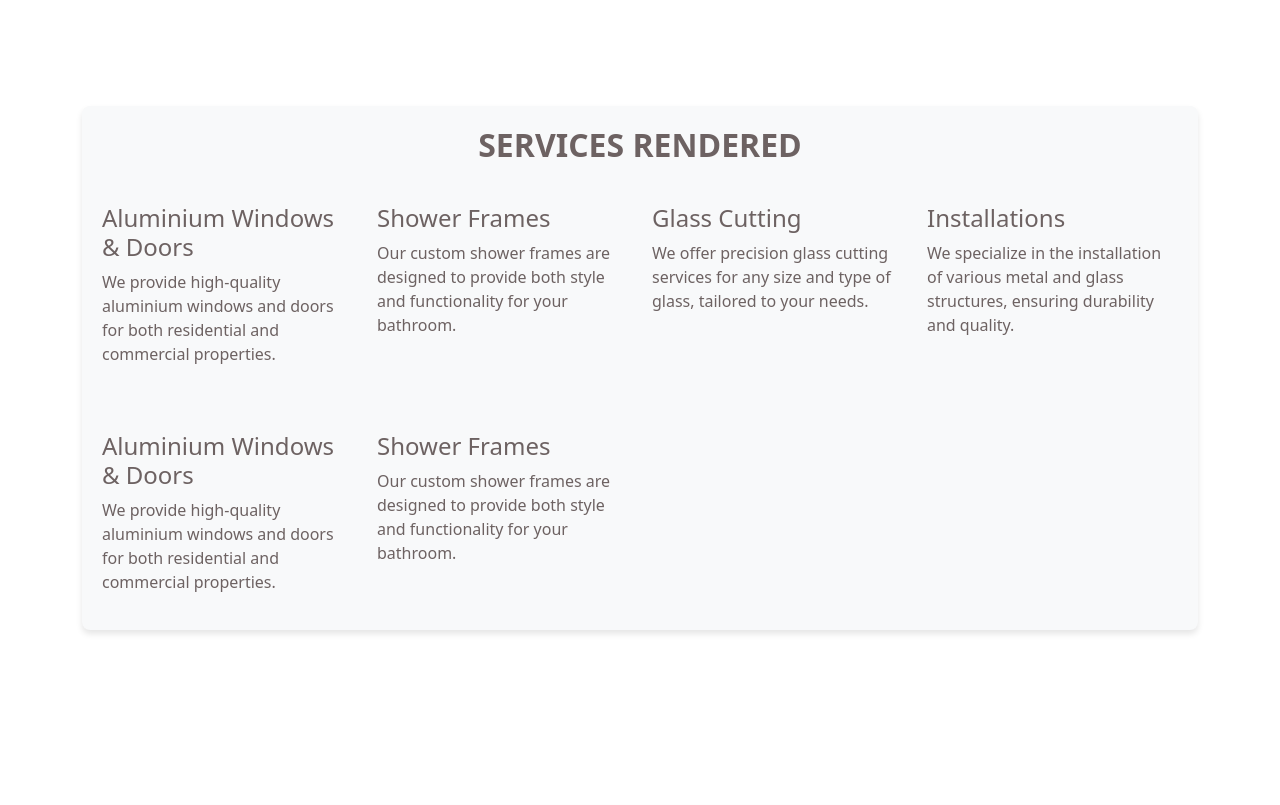
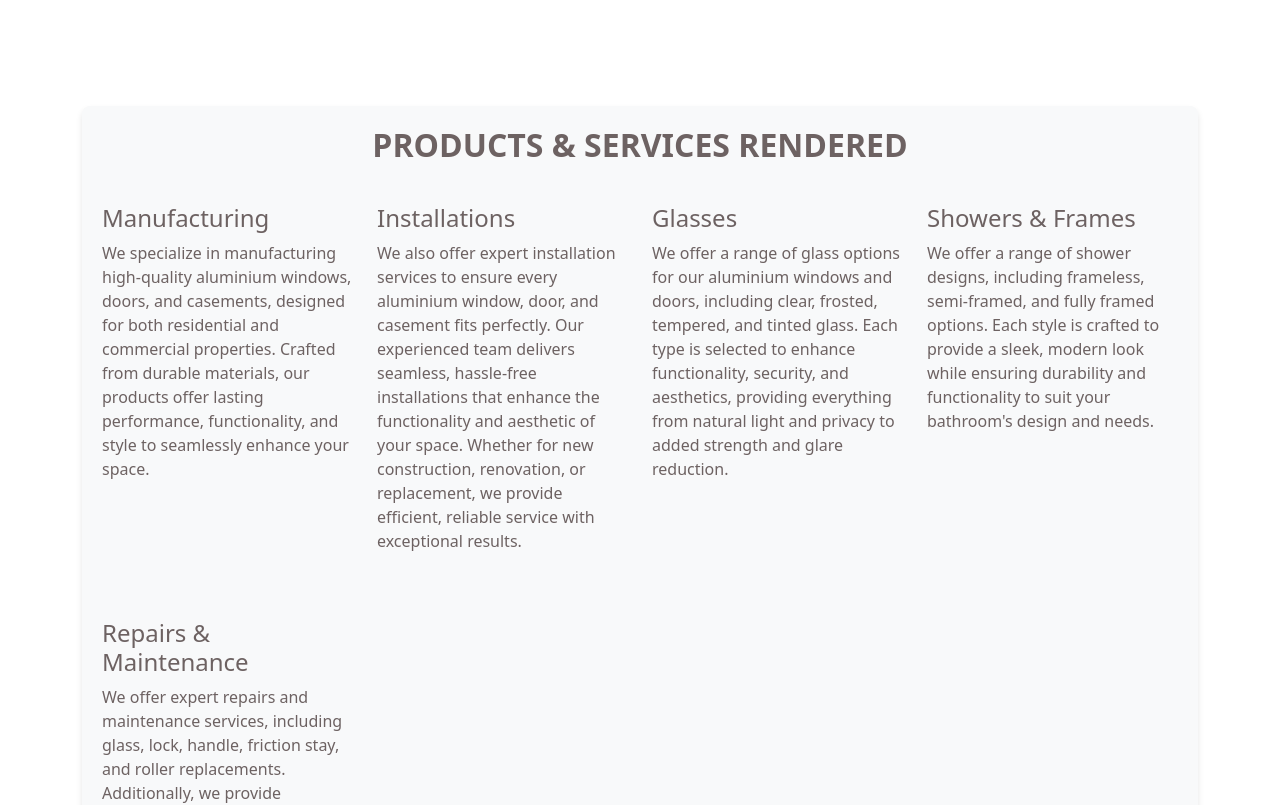
Before and after one commit to xolandaliso/react-app, a React (Create React App) app: page / in a window 1280 px wide. Shown: the part 940-1745 px from the top of the page. Built offline with nearby package versions, Linux system fonts and the light colour scheme.

Commit message:
text edits - fixed visuals - etc.

```diff
--- a/src/components/serviceslist.js
+++ b/src/components/serviceslist.js
@@ -5,33 +5,55 @@ import '../components/css/landingpage.css';
 function ServicesList() {
   return (
     <div id="services-section" className="container services-container">
-        <h2 className="services-title">SERVICES RENDERED</h2>
+        <h2 className="services-title">PRODUCTS & SERVICES RENDERED</h2>
         <div className="row">
             <div className="col-md-3">
-            <h4>Aluminium Windows & Doors</h4>
-            <p>We provide high-quality aluminium windows and doors for both residential and commercial properties.</p>
+            <h4 className="fs-4 fw-normal">Manufacturing </h4>
+            <p className="fs-6 fw-normal">We specialize in manufacturing high-quality
+                aluminium windows, doors, and casements,
+                designed for both residential and commercial properties.
+                Crafted from durable materials, our products offer
+                lasting performance, functionality, and style to seamlessly
+                enhance your space.</p>
             </div>
             <div className="col-md-3">
-            <h4>Shower Frames</h4>
-            <p>Our custom shower frames are designed to provide both style and functionality for your bathroom.</p>
+            <h4 className="fs-4 fw-normal">Installations</h4>
+
+            <p className="fs-6 fw-normal">We also offer expert installation services
+                to ensure every aluminium window, door, and casement
+                fits perfectly. Our experienced team delivers seamless,
+                hassle-free installations that enhance the functionality
+                and aesthetic of your space. Whether for new construction,
+                renovation, or replacement, we provide efficient, reliable
+                service with exceptional results.</p>
             </div>
             <div className="col-md-3">
-            <h4>Glass Cutting</h4>
-            <p>We offer precision glass cutting services for any size and type of glass, tailored to your needs.</p>
+            <h4 className="fs-4 fw-normal">Glasses</h4>
+            <p className="fs-6 fw-normal">We offer a range of glass options
+                for our aluminium windows and doors,
+                including clear, frosted, tempered, and
+                tinted glass. Each type is selected to enhance
+                functionality, security, and aesthetics, providing
+                everything from natural light and privacy to added
+                strength and glare reduction.</p>
             </div>
             <div className="col-md-3">
-            <h4>Installations</h4>
-            <p>We specialize in the installation of various metal and glass structures, ensuring durability and quality.</p>
+            <h4 className="fs-4 fw-normal">Showers & Frames</h4>
+            <p className="fs-6 fw-normal">We offer a range of shower designs,
+                including frameless, semi-framed, and
+                fully framed options. Each style is crafted to
+                 provide a sleek, modern look while ensuring durability
+                 and functionality to suit your bathroom's design and needs.</p>
             </div>
         </div>
         <div className="row" style={{ marginTop: '50px' }}>
             <div className="col-md-3">
-            <h4>Aluminium Windows & Doors</h4>
-            <p>We provide high-quality aluminium windows and doors for both residential and commercial properties.</p>
-            </div>
-            <div className="col-md-3">
-            <h4>Shower Frames</h4>
-            <p>Our custom shower frames are designed to provide both style and functionality for your bathroom.</p>
+            <h4 className="fs-4 fw-normal">Repairs & Maintenance</h4>
+            <p className="fs-6 fw-normal">We offer expert repairs and maintenance
+                services, including glass, lock, handle,
+                friction stay, and roller replacements.
+                Additionally, we provide realignment and repair
+                for aluminium doors, ensuring they function smoothly and efficiently.</p>
             </div>
 
         </div>
```
